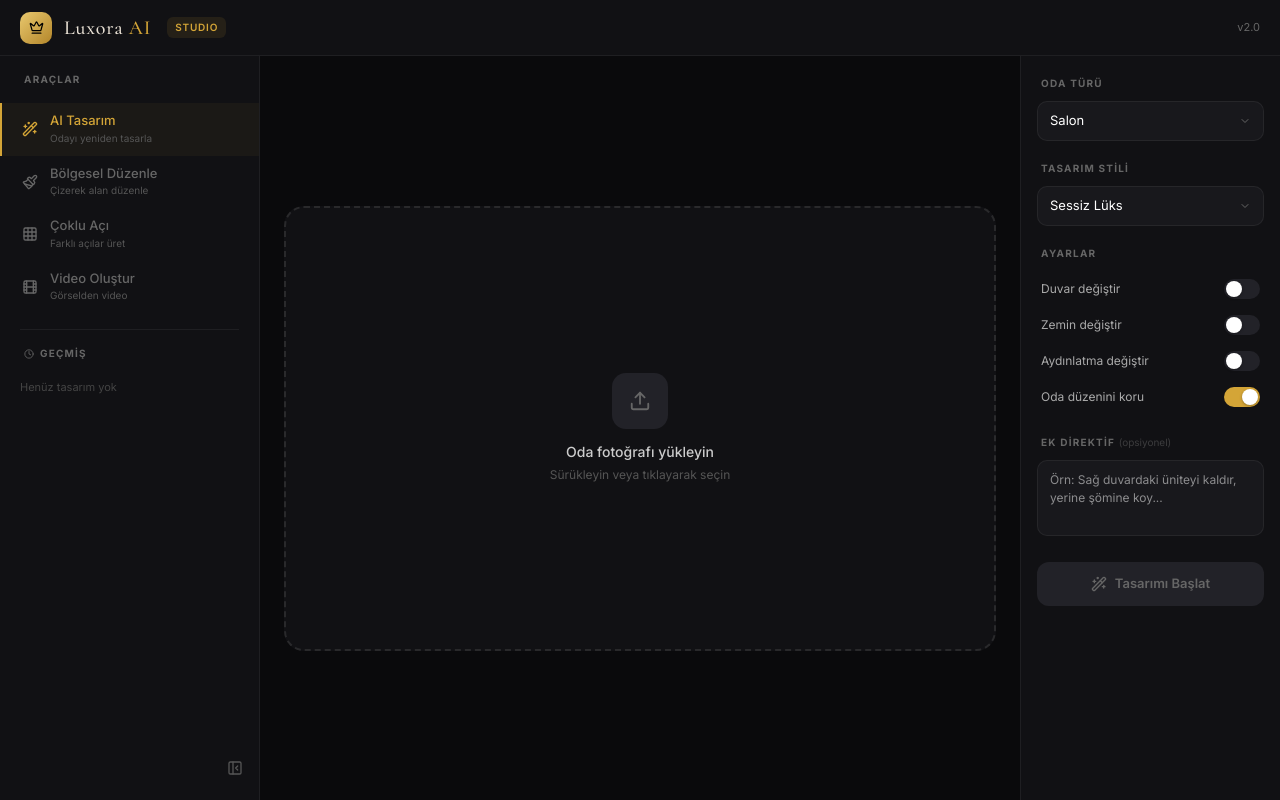
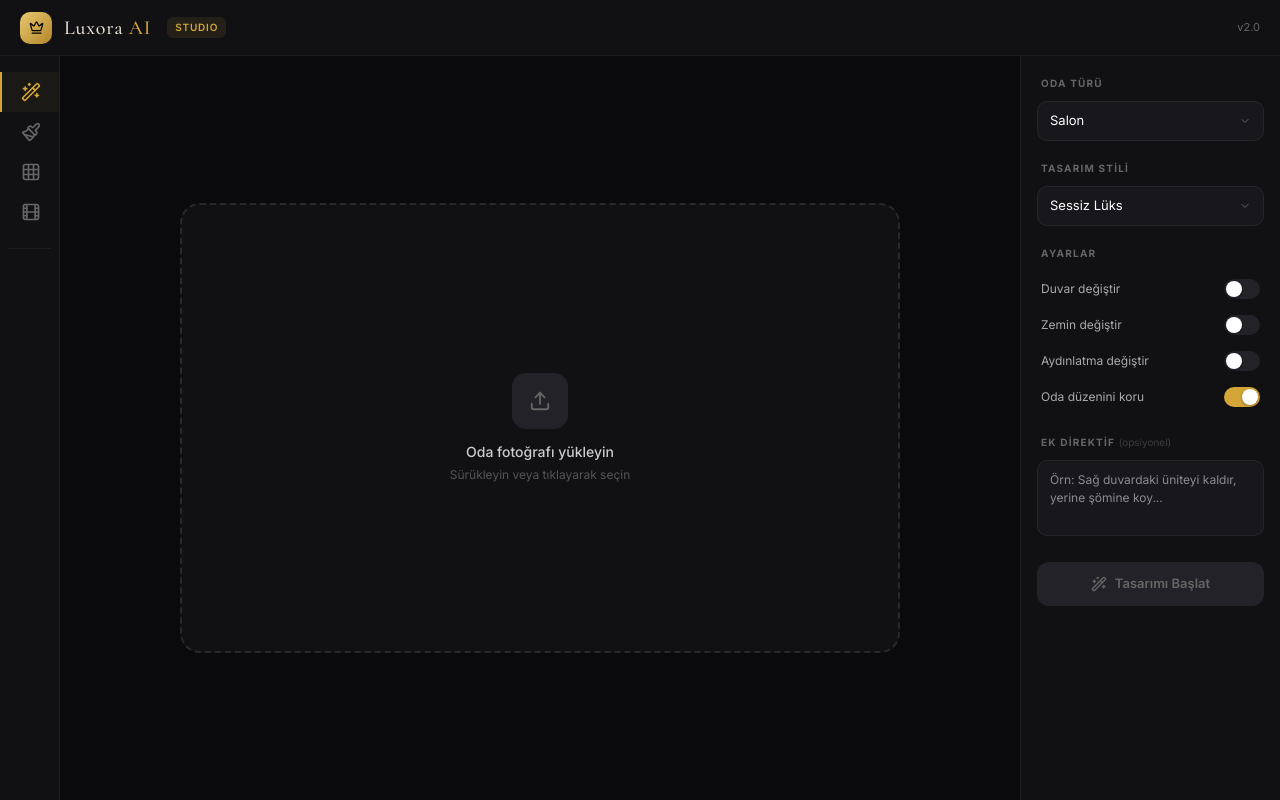
Before and after one commit to aemregul/Luxora-ai-studio-, a Next.js app: page / in a window 1280 px wide. Built offline with nearby package versions, Linux system fonts and the light colour scheme.

Commit message:
ui: sidebar opens on hover, closes on mouse leave

```diff
--- a/app/page.tsx
+++ b/app/page.tsx
@@ -68,7 +68,7 @@ const STAGES = [
 export default function LuxoraStudio() {
   // — State
   const [tool, setTool] = useState<Tool>("redesign");
-  const [sideOpen, setSideOpen] = useState(true);
+  const [sideOpen, setSideOpen] = useState(false);
   const [room, setRoom] = useState("salon");
   const [style, setStyle] = useState("sessiz-luks");
   const [img, setImg] = useState<string | null>(null);
@@ -181,7 +181,11 @@ export default function LuxoraStudio() {
       {/* ======================================== */}
       {/* LEFT SIDEBAR                              */}
       {/* ======================================== */}
-      <aside style={{ overflowY: 'auto', overflowX: 'hidden', borderRight: '1px solid rgba(255,255,255,0.06)', background: '#111114', padding: '16px 0', display: 'flex', flexDirection: 'column' as const, transition: 'width 0.2s ease' }}>
+      <aside
+        onMouseEnter={() => setSideOpen(true)}
+        onMouseLeave={() => setSideOpen(false)}
+        style={{ overflowY: 'auto', overflowX: 'hidden', borderRight: '1px solid rgba(255,255,255,0.06)', background: '#111114', padding: '16px 0', display: 'flex', flexDirection: 'column' as const, transition: 'width 0.2s ease' }}
+      >
         {/* Tools */}
         {sideOpen && (
           <div style={{ padding: '0 20px', marginBottom: 6 }}>
@@ -258,33 +262,12 @@ export default function LuxoraStudio() {
         {/* Collapsed history icon */}
         {!sideOpen && hist.length > 0 && (
           <div
-            onClick={() => setSideOpen(true)}
-            title="Geçmişi göster"
-            style={{ display: 'flex', justifyContent: 'center', padding: '8px 0', cursor: 'pointer', color: '#555', transition: 'color 0.15s' }}
-            onMouseOver={e => e.currentTarget.style.color = '#aaa'}
-            onMouseOut={e => e.currentTarget.style.color = '#555'}
+            title="Geçmiş"
+            style={{ display: 'flex', justifyContent: 'center', padding: '8px 0', color: '#555' }}
           >
             <Clock size={18} />
           </div>
         )}
-
-        {/* Spacer */}
-        <div style={{ flex: 1 }} />
-
-        {/* Toggle button */}
-        <div
-          onClick={() => setSideOpen(!sideOpen)}
-          style={{
-            display: 'flex', alignItems: 'center', justifyContent: sideOpen ? 'flex-end' : 'center',
-            padding: sideOpen ? '8px 16px' : '8px 0',
-            cursor: 'pointer', color: '#555', transition: 'all 0.15s',
-          }}
-          onMouseOver={e => e.currentTarget.style.color = '#aaa'}
-          onMouseOut={e => e.currentTarget.style.color = '#555'}
-          title={sideOpen ? 'Daralt' : 'Genişlet'}
-        >
-          {sideOpen ? <PanelLeftClose size={16} /> : <PanelLeftOpen size={16} />}
-        </div>
       </aside>
 
       {/* ======================================== */}
```
